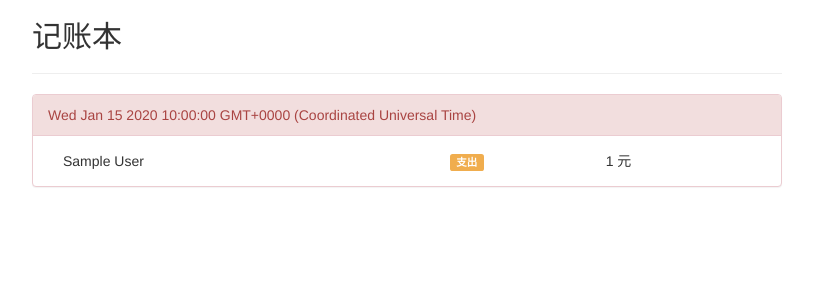
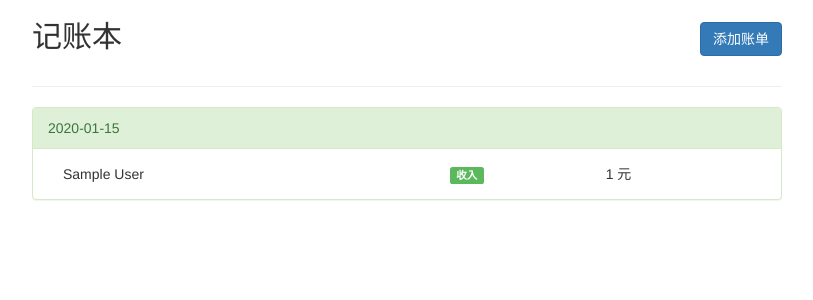
Before and after one commit to ran-up/atguigu_node_accounts, a Node server app: page /account in a window 1280 px wide. Shown: the top 300 px of the page, without its empty margins (233-1046 px from the left). Run offline with Node 20, Linux system fonts and the light colour scheme; tables that the repository leaves empty hold one stand-in row (values such as "Sample post"); some libraries are stand-ins or nearby versions.

Commit message:
完成使用mongodb和mongoose保存数据

```diff
--- a/package.json
+++ b/package.json
@@ -12,6 +12,7 @@
     "express": "~4.16.1",
     "http-errors": "~1.6.3",
     "lowdb": "^1.0.0",
+    "moment": "^2.30.1",
     "mongoose": "^8.3.0",
     "morgan": "~1.9.1",
     "shortid": "^2.2.16"
--- a/views/list.ejs
+++ b/views/list.ejs
@@ -26,28 +26,33 @@
     <div class="container">
         <div class="row">
             <div class="col-xs-12 col-lg-8 col-lg-offset-2">
-                <h2>记账本</h2>
+                <div class="row">
+                    <h2 class="col-xs-6">记账本</h2>
+                    <h2 class="col-xs-6 text-right">
+                        <a href="/account/create" class="btn btn-primary">添加账单</a>
+                    </h2>
+                </div>
                 <hr />
                 <div class="accounts">
                     <% lists.forEach(list=> { %>
-                        <div class="panel <%= list.type==='1' ? 'panel-success' : 'panel-danger' %>">
+                        <div class="panel <%= list.type===1 ? 'panel-success' : 'panel-danger' %>">
                             <div class="panel-heading">
-                                <%= list.time %>
+                                <%= moment(list.time).format('YYYY-MM-DD') %>
                             </div>
                             <div class="panel-body">
                                 <div class="col-xs-6">
                                     <%= list.title %>
                                 </div>
                                 <div class="col-xs-2 text-center">
-                                    <span class="label <%= list.type === '1' ? 'label-success' : 'label-warning' %>">
-                                        <%= list.type==='1' ? '收入' : '支出' %>
+                                    <span class="label <%= list.type === 1 ? 'label-success' : 'label-warning' %>">
+                                        <%= list.type===1 ? '收入' : '支出' %>
                                     </span>
                                 </div>
                                 <div class="col-xs-2 text-right">
                                     <%= list.account %> 元
                                 </div>
                                 <div class="col-xs-2 text-right">
-                                    <a href="/account/<%= list.id %>">
+                                    <a href="/account/<%= list._id %>" class="del-btn">
                                         <span class="glyphicon glyphicon-remove" aria-hidden="true"></span>
                                     </a>
                                 </div>
@@ -58,6 +63,19 @@
             </div>
         </div>
     </div>
+
+    <script>
+        const delBtns = document.querySelectorAll('.del-btn')
+        delBtns.forEach(item => {
+            item.addEventListener('click', (e) => {
+                if (confirm('是否删除')) {
+                    return true
+                } else {
+                    e.preventDefault()
+                }
+            })
+        });
+    </script>
 </body>
 
 </html>
```
